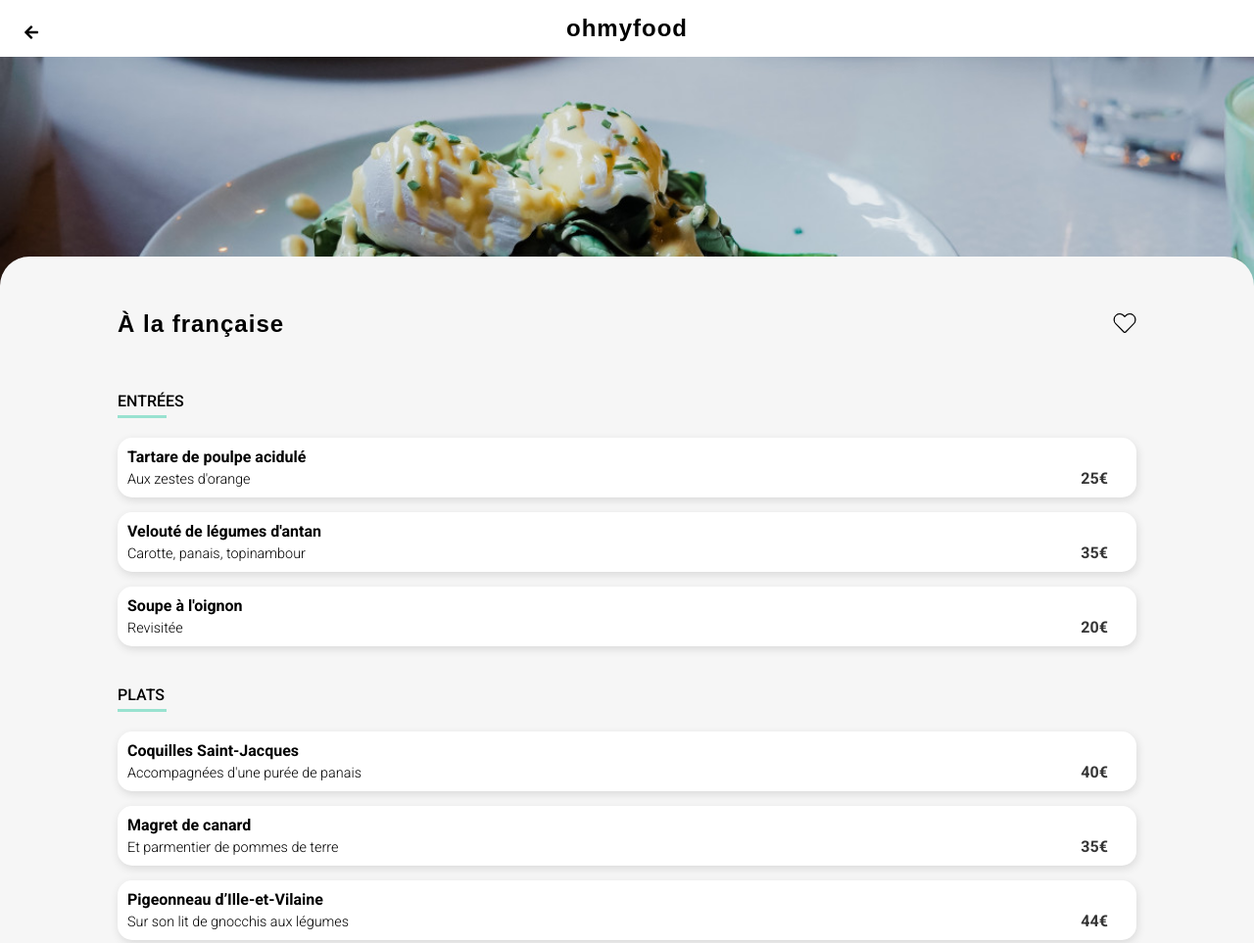
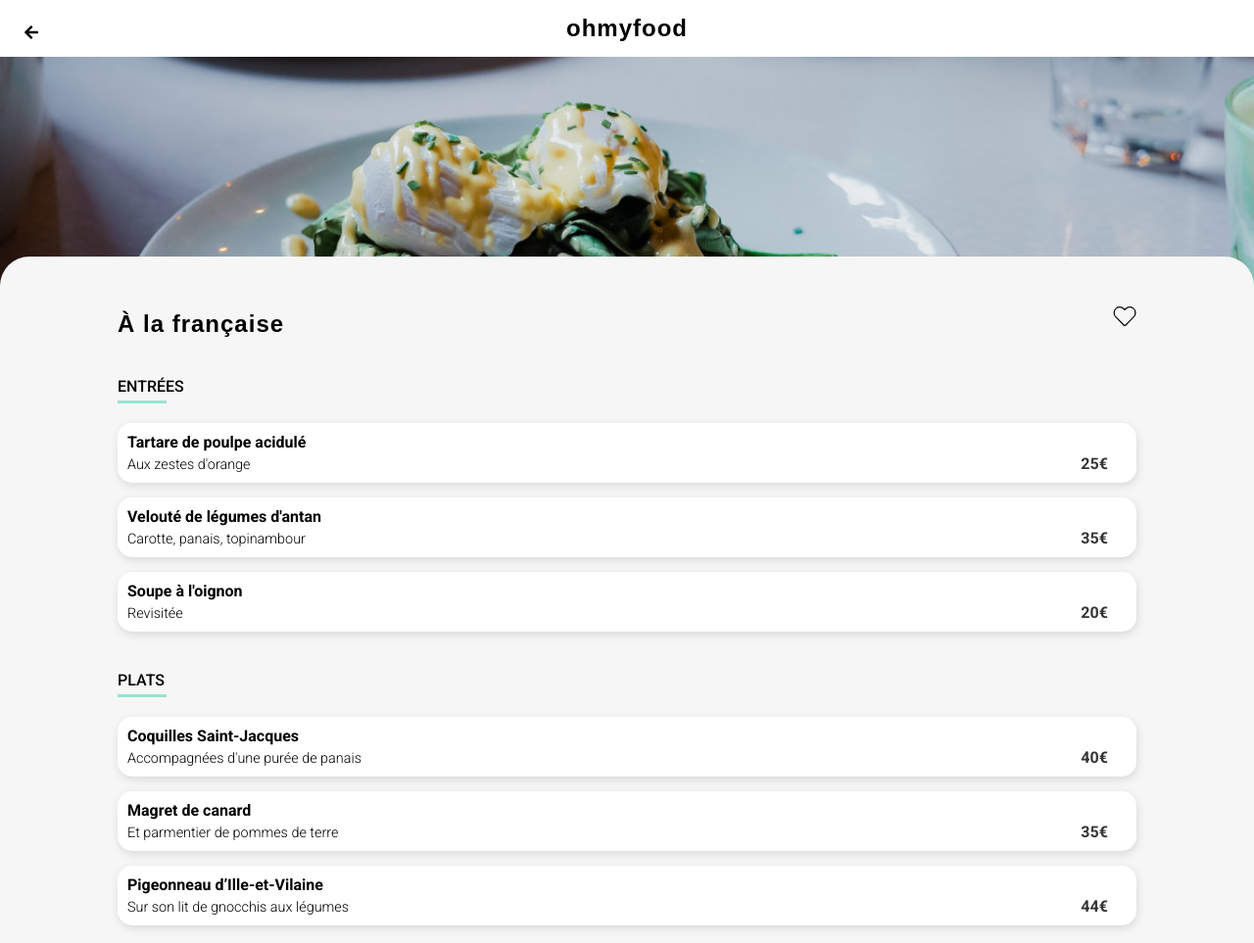
Before and after one commit to methos02/LEONFrederic_3_05112020, a website: page a-la-francaise.html in a window 1280 px wide. Shown: the top 963 px of the page at 98% size. Drawn offline with Linux system fonts and the light colour scheme; a web font is replaced by a local one.

Commit message:
correction bug padding title menu

```diff
--- a/assets/sass/pages/_restaurants.scss
+++ b/assets/sass/pages/_restaurants.scss
@@ -13,7 +13,11 @@
     display: flex;
     align-items: center;
     padding-bottom: 0;
-    &-content {flex: 1}
+
+    &-content {
+      padding: 15px 0 0;
+      flex: 1
+    }
   }
 
   &__content {
```
Also changed, not shown: assets/css/app.css.
